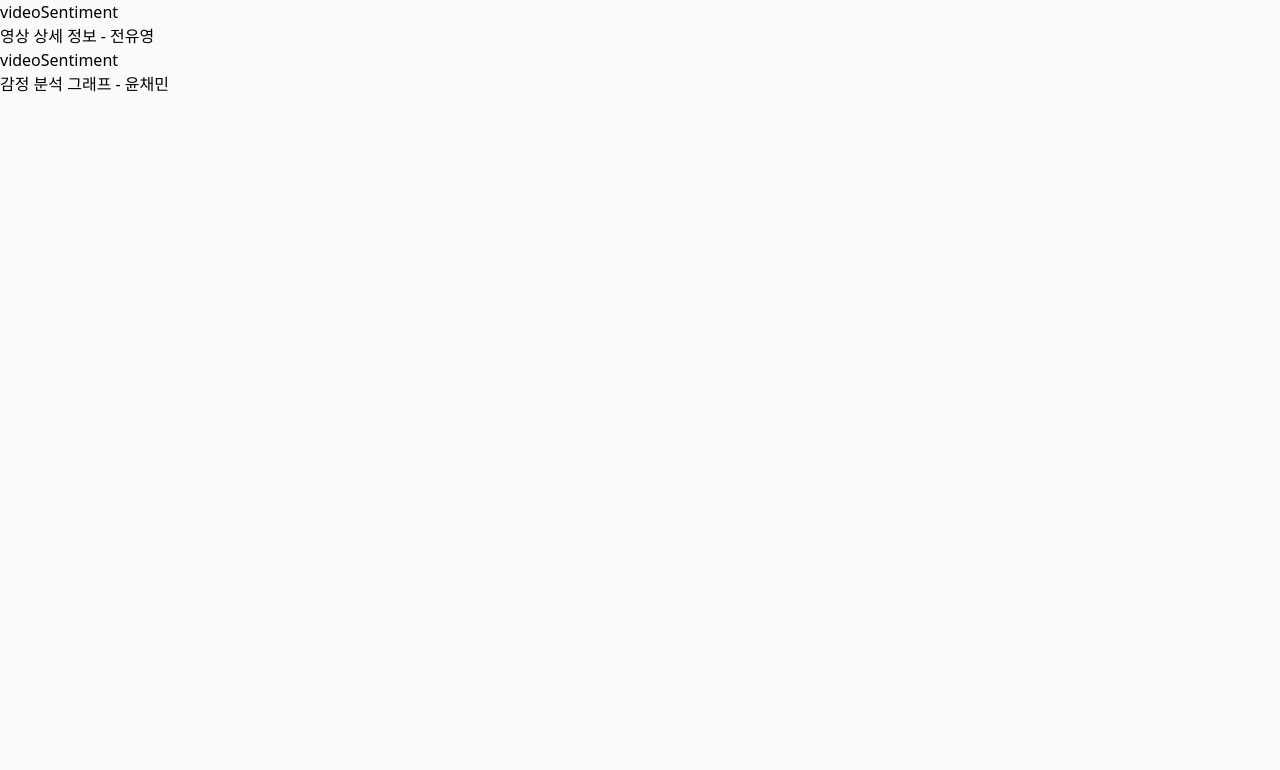
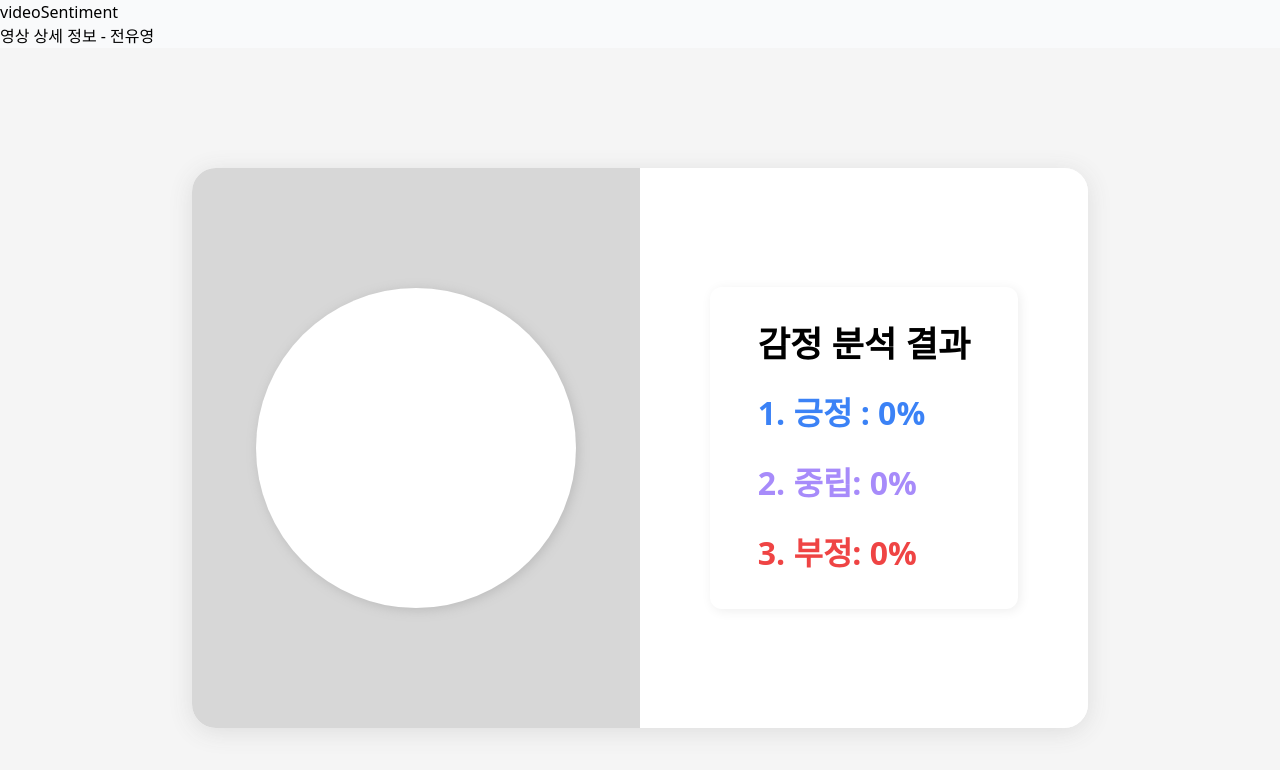
Before and after one commit to c0de-pirate/tubelens-fe, a React (Vite) app: page /video/1 in a window 1280 px wide. Shown: the top 770 px of the page. Built offline with nearby package versions, Linux system fonts and the light colour scheme.

Commit message:
✨Feat: 영상 감정 분석 페이지

```diff
--- a/src/pages/video/videoSentiment.jsx
+++ b/src/pages/video/videoSentiment.jsx
@@ -1,8 +1,156 @@
-export default function VideoSentiment() {
+import React, { useRef, useEffect, useState } from "react";
+import * as d3 from "d3";
+
+export default function VideoSentiment({ videoId }) {
+  const ref = useRef(null);
+  const [sentiment, setSentiment] = useState({
+    positive: 0,
+    neutral: 0,
+    negative: 0,
+  });
+
+  useEffect(() => {
+    if (!videoId) return;
+    fetch(`/sentiment/${videoId}`)
+      .then((res) => res.json())
+      .then((data) => setSentiment(data))
+      .catch(() => setSentiment({ positive: 0, neutral: 0, negative: 0 }));
+  }, [videoId]);
+
+  const total = sentiment.positive + sentiment.neutral + sentiment.negative;
+  const percent = total
+    ? [
+        {
+          label: "긍정",
+          value: Math.round((sentiment.positive / total) * 100),
+          color: "#4FADF7",
+        },
+        {
+          label: "중립",
+          value: Math.round((sentiment.neutral / total) * 100),
+          color: "#BDBDBD",
+        },
+        {
+          label: "부정",
+          value: Math.round((sentiment.negative / total) * 100),
+          color: "#F76F6F",
+        },
+      ]
+    : [
+        { label: "긍정", value: 0, color: "#4FADF7" },
+        { label: "중립", value: 0, color: "#BDBDBD" },
+        { label: "부정", value: 0, color: "#F76F6F" },
+      ];
+
+  useEffect(() => {
+    const width = 320;
+    const height = 320;
+    const radius = Math.min(width, height) / 2;
+
+    d3.select(ref.current).selectAll("*").remove();
+
+    const svg = d3
+      .select(ref.current)
+      .attr("width", width)
+      .attr("height", height)
+      .append("g")
+      .attr("transform", `translate(${width / 2},${height / 2})`);
+
+    const pie = d3.pie().value((d) => d.value);
+    const data_ready = pie(percent);
+
+    const arc = d3.arc().innerRadius(80).outerRadius(radius);
+
+    svg
+      .selectAll("path")
+      .data(data_ready)
+      .enter()
+      .append("path")
+      .attr("d", arc)
+      .attr("fill", (d) => d.data.color)
+      .attr("stroke", "#fff")
+      .style("stroke-width", "2px");
+  }, [percent]);
+
   return (
-    <>
-      <div>videoSentiment</div>
-      <div>감정 분석 그래프 - 윤채민</div>
-    </>
+    <div
+      style={{
+        width: "100vw",
+        height: "100vh",
+        display: "flex",
+        justifyContent: "center",
+        alignItems: "center",
+        background: "#F5F5F5",
+      }}
+    >
+      <div
+        style={{
+          width: "70vw",
+          height: "70vh",
+          display: "flex",
+          background: "#fff",
+          borderRadius: "24px",
+          boxShadow: "0 4px 24px #ddd",
+          overflow: "hidden",
+        }}
+      >
+        {/* 왼쪽: 그래프 */}
+        <div
+          style={{
+            width: "50%",
+            height: "100%",
+            display: "flex",
+            justifyContent: "center",
+            alignItems: "center",
+            background: "#D7D7D7",
+          }}
+        >
+          <svg
+            ref={ref}
+            style={{
+              background: "#fff",
+              borderRadius: "50%",
+              boxShadow: "2px 2px 12px #bbb",
+              display: "block",
+            }}
+          />
+        </div>
+        {/* 오른쪽: 텍스트 */}
+        <div
+          style={{
+            width: "50%",
+            height: "100%",
+            display: "flex",
+            justifyContent: "center",
+            alignItems: "center",
+            background: "#fff",
+          }}
+        >
+          <div
+            style={{
+              textAlign: "left",
+              fontSize: "2rem",
+              fontWeight: "bold",
+              lineHeight: "2.6rem",
+              minWidth: "260px",
+              boxShadow: "2px 2px 12px #eee",
+              padding: "36px 48px",
+              borderRadius: "12px",
+            }}
+          >
+            <div style={{
+              marginBottom: "28px",
+              fontSize: "2.2rem",
+              textAlign: "center"
+            }}>
+              감정 분석 결과
+            </div>
+            <div style={{ color: "#3B82F6" }}>1. 긍정 : {percent[0].value}%</div>
+            <div style={{ margin: "28px 0", color: "#A78BFA" }}>2. 중립: {percent[1].value}%</div>
+            <div style={{ color: "#EF4444" }}>3. 부정: {percent[2].value}%</div>
+          </div>
+        </div>
+      </div>
+    </div>
   );
 }
--- a/vite.config.js
+++ b/vite.config.js
@@ -3,4 +3,7 @@ import react from "@vitejs/plugin-react-swc";
 
 export default defineConfig({
   plugins: [react()],
+    server: {
+      port: 3000,
+    },
 });
```
